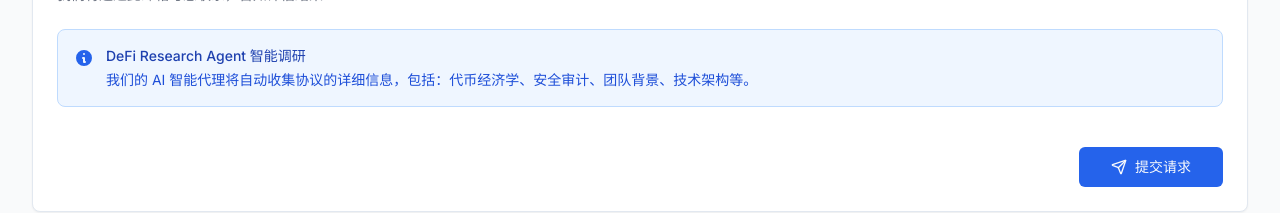
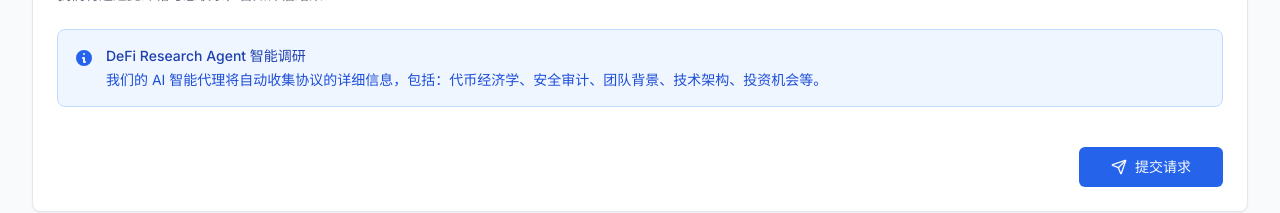
Before and after one commit to guantik-gm/defix, a Next.js app: page /request in a window 1280 px wide. Shown: the part 522-735 px from the top of the page. Built offline with nearby package versions, Linux system fonts and the light colour scheme; no server answers.

Commit message:
feat: 更新智能调研描述，添加投资机会信息

```diff
--- a/app/request/page.tsx
+++ b/app/request/page.tsx
@@ -242,7 +242,7 @@ export default function RequestPage() {
                     <div className="ml-3">
                       <h3 className="text-blue-800 font-medium text-sm">DeFi Research Agent 智能调研</h3>
                       <p className="text-blue-700 text-sm mt-1">
-                        我们的 AI 智能代理将自动收集协议的详细信息，包括：代币经济学、安全审计、团队背景、技术架构等。
+                        我们的 AI 智能代理将自动收集协议的详细信息，包括：代币经济学、安全审计、团队背景、技术架构、投资机会等。
                       </p>
                     </div>
                   </div>
```
